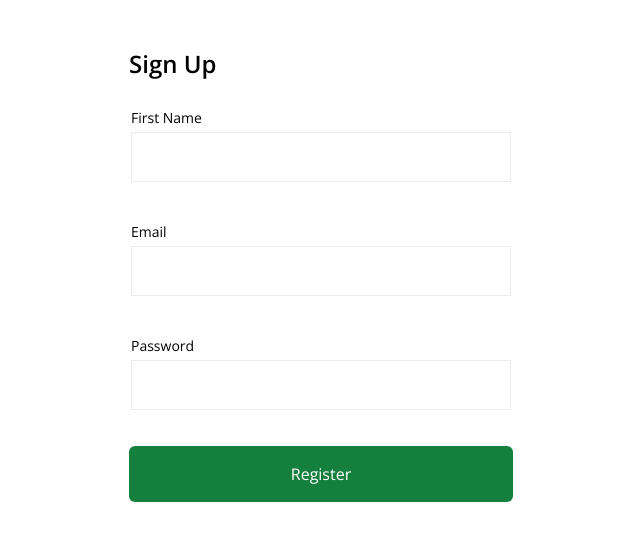
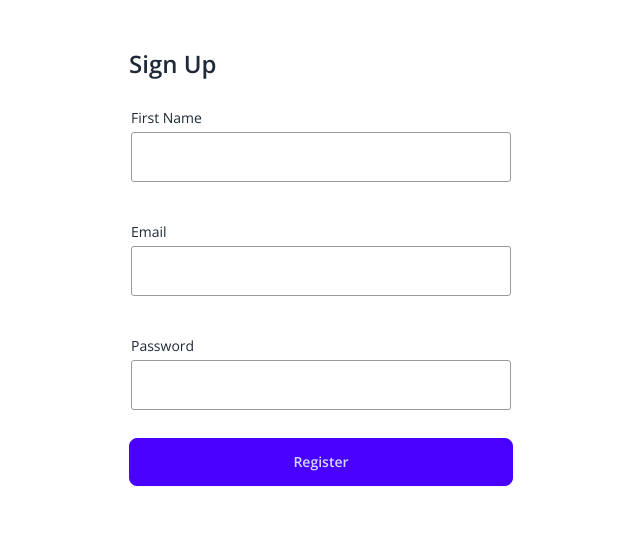
Before and after one commit to ting-yun-career/auth-test, a Next.js app: page /register in a window 1280 px wide. Shown: the top 540 px of the page, without its empty margins (319-959 px from the left). Built offline with nearby package versions, Linux system fonts and the light colour scheme.

Commit message:
add daisy ui

```diff
--- a/package.json
+++ b/package.json
@@ -25,6 +25,7 @@
     "@types/react-dom": "^18",
     "autoprefixer": "^10.0.1",
     "bcryptjs": "^2.4.3",
+    "daisyui": "^4.7.2",
     "eslint": "^8",
     "eslint-config-next": "14.1.0",
     "mongodb": "^6.3.0",
--- a/src/app/(component)/(sign-out)/SignOutBtn.tsx
+++ b/src/app/(component)/(sign-out)/SignOutBtn.tsx
@@ -5,7 +5,7 @@ import { signOut } from "next-auth/react";
 export default function SignOutBtn() {
   return (
     <button
-      className="text-center bg-gray-600 hover:bg-gray-700 rounded-md p-[0.5rem] px-4 text-white cursor-pointer"
+      className="btn btn-primary-content"
       onClick={() => signOut({ callbackUrl: "/login", redirect: true })}
     >
       Logout
--- a/src/app/dashboard/layout.tsx
+++ b/src/app/dashboard/layout.tsx
@@ -12,7 +12,7 @@ export default function DashboardLayout({
 }) {
   return (
     <>
-      <div className="flex justify-end w-full bg-teal-500 p-[1rem]">
+      <div className="flex justify-end w-full p-[1rem] bg-primary">
         <SignOutBtn />
       </div>
       {children}
--- a/src/app/globals.css
+++ b/src/app/globals.css
@@ -21,3 +21,10 @@
     text-wrap: balance;
   }
 }
+
+[data-theme="light"] input[type="text"],
+[data-theme="light"] input[type="password"] {
+  border-color: #999;
+  border-radius: 3px;
+  border-width: 1px;
+}
--- a/src/app/layout.tsx
+++ b/src/app/layout.tsx
@@ -14,7 +14,7 @@ export default function RootLayout({
   children: React.ReactNode;
 }>) {
   return (
-    <html lang="en">
+    <html lang="en" data-theme="light">
       <body className={OpenSans.className}>
         <NextAuthProvider>{children}</NextAuthProvider>
       </body>
--- a/src/app/login/Form.tsx
+++ b/src/app/login/Form.tsx
@@ -1,4 +1,5 @@
 "use client";
+
 import { useEffect, useState } from "react";
 import { useSearchParams, useRouter } from "next/navigation";
 import styles from "./Form.module.css";
@@ -56,9 +57,7 @@ const Form = () => {
         onSubmit={handleSubmit(formSubmit)}
         className={`${styles.form_container} mb-8 flex justify-center items-center flex-col`}
       >
-        <h2
-          className={`leading-[1.15] mt-12 mx-auto w-full text-xl my-6 sm:text-2xl font-semibold  font-Poppins`}
-        >
+        <h2 className="leading-[1.15] mt-12 mx-auto w-full text-xl my-6 sm:text-2xl font-semibold">
           Sign In
         </h2>
         <fieldset className="w-full flex justify-center items-center flex-col">
@@ -95,17 +94,13 @@ const Form = () => {
             </small>
           )}
         </fieldset>
-        <div className={`flex flex-col justify-center w-full items-center`}>
         <button
           type="submit"
           disabled={isSubmitting || session?.status === "loading"}
-            className="w-full flex justify-center items-center"
+          className="btn btn-primary w-full mt-6"
         >
-            <span className="text-center flex-1 mt-6 bg-green-700 hover:bg-green-600 rounded-md p-[1rem] px-4  text-white cursor-pointer">
           Sign in
-            </span>
         </button>
-        </div>
         {error && (
           <small className="block w-full px-2 text-red-600">{error}</small>
         )}
@@ -117,14 +112,9 @@ const Form = () => {
         <div className="w-full h-[1px] bg-gray-300"></div>
       </div>
 
-      <div className="w-full flex justify-center items-center mt-6">
-        <Link
-          href="/register"
-          className="text-center flex-1 bg-blue-700 hover:bg-blue-600 rounded-md p-[1rem] px-4  text-white cursor-pointer"
-        >
+      <Link href="/register" className="btn btn-neutral w-full mt-6">
         Sign up
       </Link>
-      </div>
     </>
   );
 };
--- a/src/app/register/Form.tsx
+++ b/src/app/register/Form.tsx
@@ -1,7 +1,6 @@
 "use client";
 
 import styles from "./Form.module.css";
-import Link from "next/link";
 import { useRouter } from "next/navigation";
 import { useState } from "react";
 import { useForm, SubmitHandler } from "react-hook-form";
@@ -69,7 +68,7 @@ const Form = () => {
             })}
             type="text"
             autoComplete="false"
-            className="p-3 w-full border-solid border-[1px] border-[#EAECEF]"
+            className="p-3 w-full"
           />
           {errors.fullName?.message && (
             <small className="block text-red-600">
@@ -87,7 +86,7 @@ const Form = () => {
             })}
             type="text"
             autoComplete="off"
-            className="p-3 w-full border-solid border-[1px] border-[#EAECEF]"
+            className="p-3 w-full"
           />
           {errors.email?.message && (
             <small className="block text-red-600">{errors.email.message}</small>
@@ -104,7 +103,7 @@ const Form = () => {
               required: "Password is required",
             })}
             autoComplete="new-password"
-            className="p-3 w-full border-solid border-[1px] border-[#EAECEF]"
+            className="p-3 w-full"
           />
           {errors.password?.message && (
             <small className="block text-red-600">
@@ -113,16 +112,14 @@ const Form = () => {
           )}
         </div>
       </fieldset>
-      <div className="flex flex-col w-full items-center mt-6">
       {message && <small className="block text-red-600">{message}</small>}
       <button
         type="submit"
         disabled={isSubmitting}
-          className="text-center flex-1 w-full bg-green-700 hover:bg-white hover:text-green-700 hover:border-green-700 hover:border-[1px] hover:font-semibold rounded-md p-[1rem] px-4 mx-2  text-white cursor-pointer"
+        className="btn btn-primary w-full mt-6"
       >
         Register
       </button>
-      </div>
       {isSubmitting && <Loader />}
     </form>
   );
--- a/tailwind.config.ts
+++ b/tailwind.config.ts
@@ -6,15 +6,9 @@ const config: Config = {
     "./src/components/**/*.{js,ts,jsx,tsx,mdx}",
     "./src/app/**/*.{js,ts,jsx,tsx,mdx}",
   ],
-  theme: {
-    extend: {
-      backgroundImage: {
-        "gradient-radial": "radial-gradient(var(--tw-gradient-stops))",
-        "gradient-conic":
-          "conic-gradient(from 180deg at 50% 50%, var(--tw-gradient-stops))",
-      },
-    },
+  plugins: [require("daisyui")],
+  daisyui: {
+    themes: ["light", "dark", "dim"],
   },
-  plugins: [],
 };
 export default config;
```
Also changed, not shown: 1 other file (tests, documents, lock files or other folders). Lines whose indentation alone changed are shown as unchanged.
